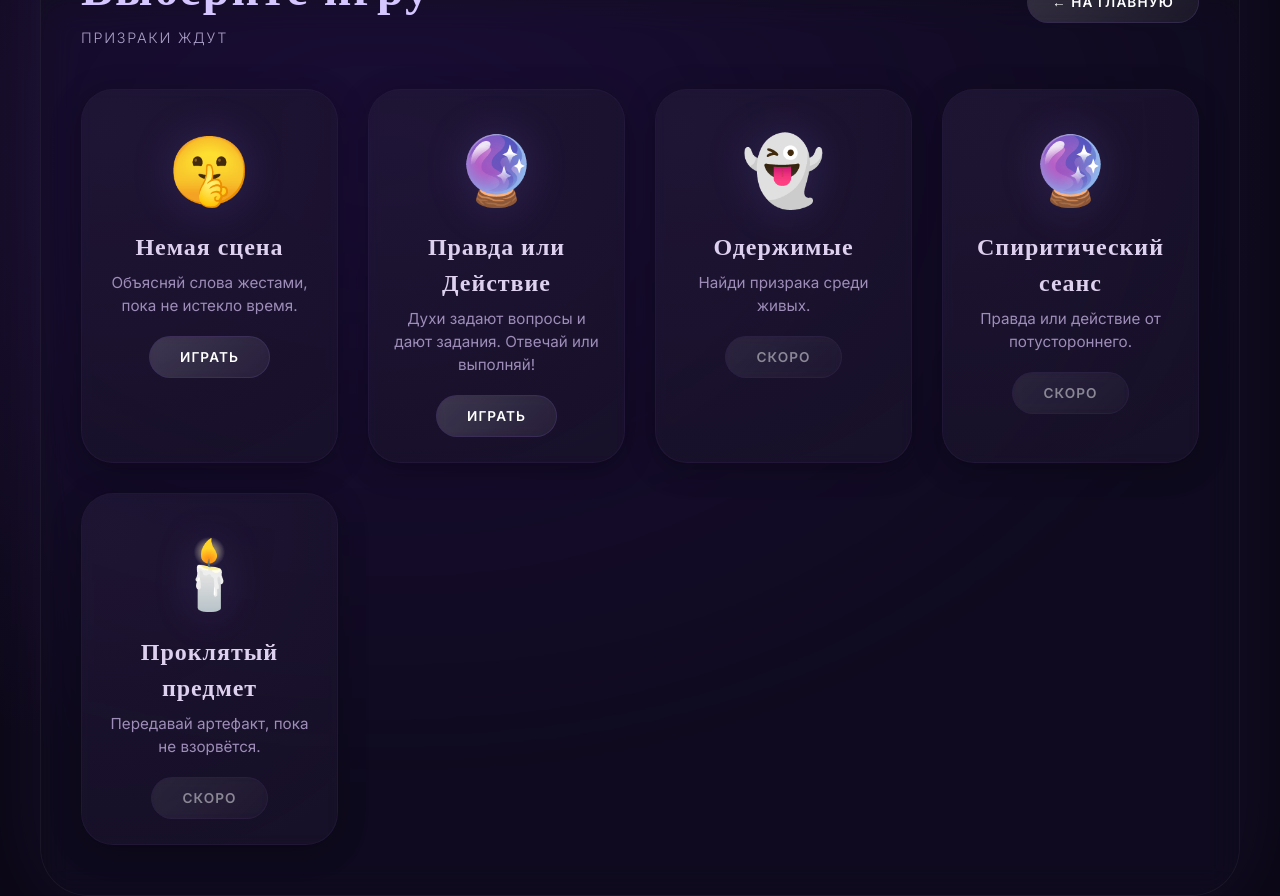
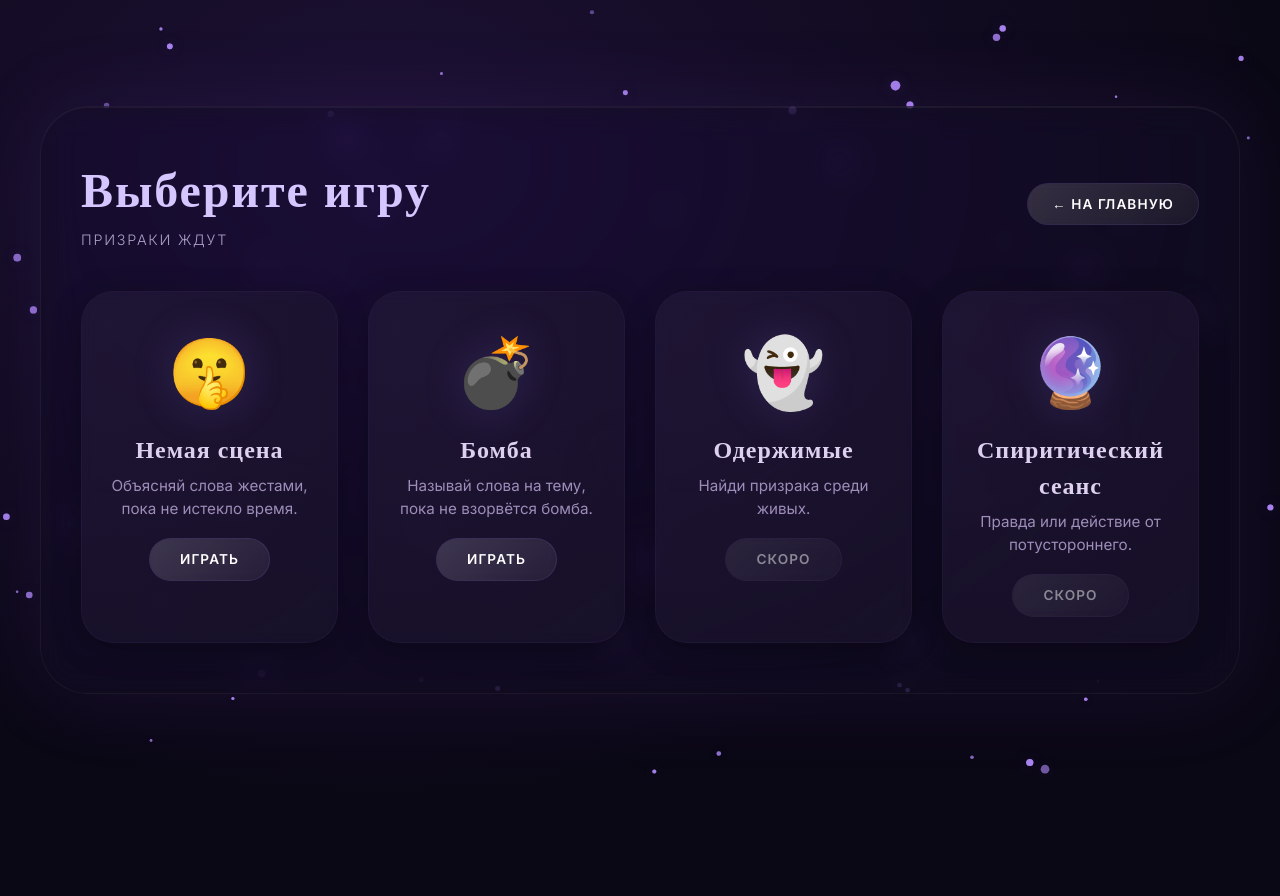
Before and after one commit to Spodzh/spogelsegame, a website: page games.html in a window 1280 px wide. After the commit the page ends 800 px from the top, so only its background shows below. Drawn offline with Linux system fonts and the light colour scheme.

Commit message:
Update games.html

```diff
--- a/games.html
+++ b/games.html
@@ -24,36 +24,32 @@
                 <p>Объясняй слова жестами, пока не истекло время.</p>
                 <a href="crocodile.html" class="btn btn-secondary">Играть</a>
             </div>
-            <!-- Добавь в games-grid -->
-<div class="game-card">
-    <span class="game-icon">🔮</span>
-    <h3>Правда или Действие</h3>
-    <p>Духи задают вопросы и дают задания. Отвечай или выполняй!</p>
-    <a href="truth.html" class="btn btn-secondary">Играть</a>
-</div>
 
-            <!-- Заглушки для будущих игр -->
-            <div class="game-card" style="opacity: 0.5; pointer-events: none;">
+            <!-- Бомба -->
+            <div class="game-card">
+                <span class="game-icon">💣</span>
+                <h3>Бомба</h3>
+                <p>Называй слова на тему, пока не взорвётся бомба.</p>
+                <a href="bomb.html" class="btn btn-secondary">Играть</a>
+            </div>
+
+            <!-- Заглушки -->
+            <div class="game-card" style="opacity: 0.4; pointer-events: none;">
                 <span class="game-icon">👻</span>
                 <h3>Одержимые</h3>
                 <p>Найди призрака среди живых.</p>
                 <span class="btn btn-secondary" style="opacity: 0.5;">Скоро</span>
             </div>
 
-            <div class="game-card" style="opacity: 0.5; pointer-events: none;">
+            <div class="game-card" style="opacity: 0.4; pointer-events: none;">
                 <span class="game-icon">🔮</span>
                 <h3>Спиритический сеанс</h3>
                 <p>Правда или действие от потустороннего.</p>
                 <span class="btn btn-secondary" style="opacity: 0.5;">Скоро</span>
             </div>
-
-            <div class="game-card" style="opacity: 0.5; pointer-events: none;">
-                <span class="game-icon">🕯️</span>
-                <h3>Проклятый предмет</h3>
-                <p>Передавай артефакт, пока не взорвётся.</p>
-                <span class="btn btn-secondary" style="opacity: 0.5;">Скоро</span>
-            </div>
         </div>
     </div>
+
+    <script src="particles.js"></script>
 </body>
 </html>
```
